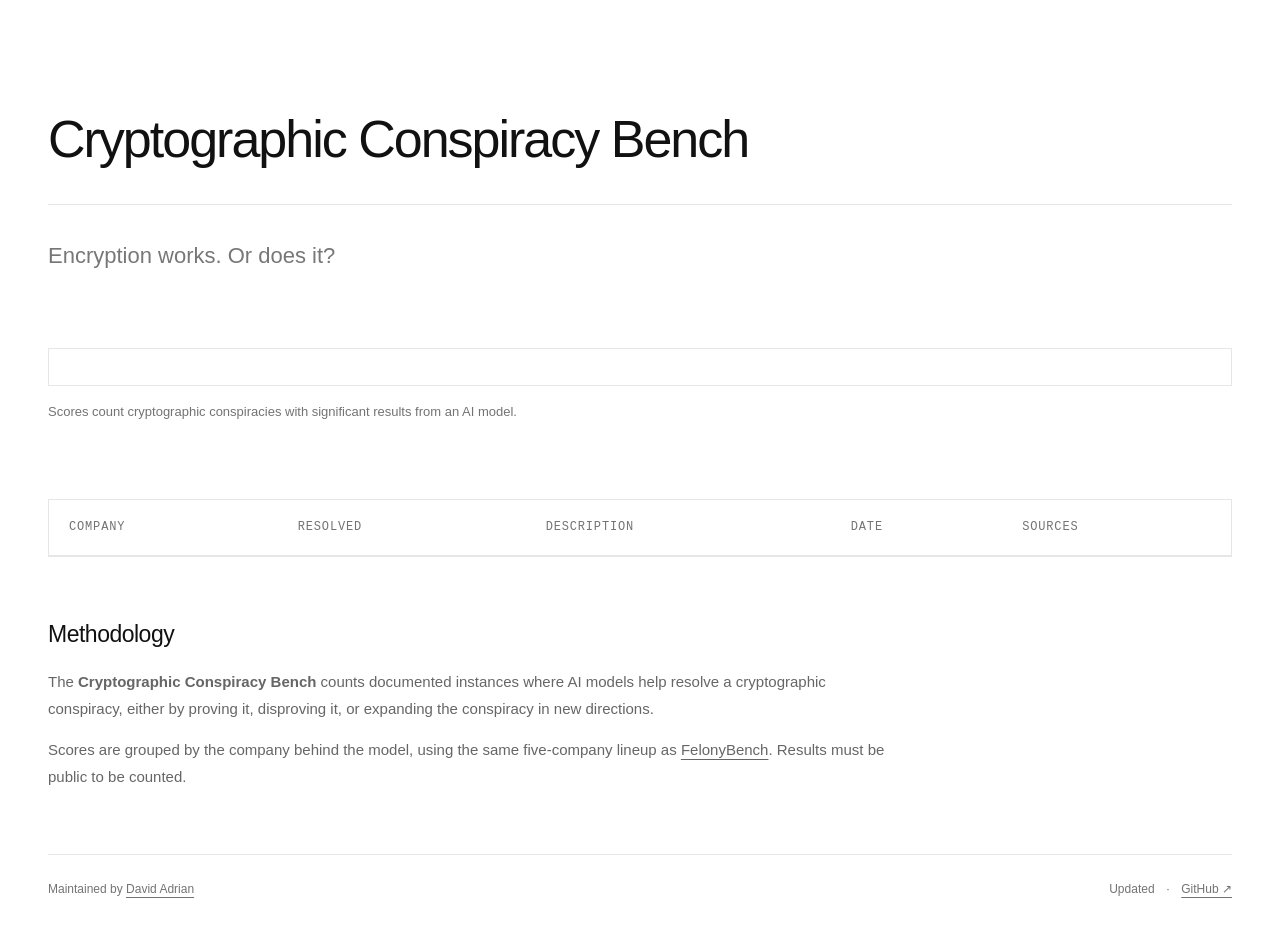
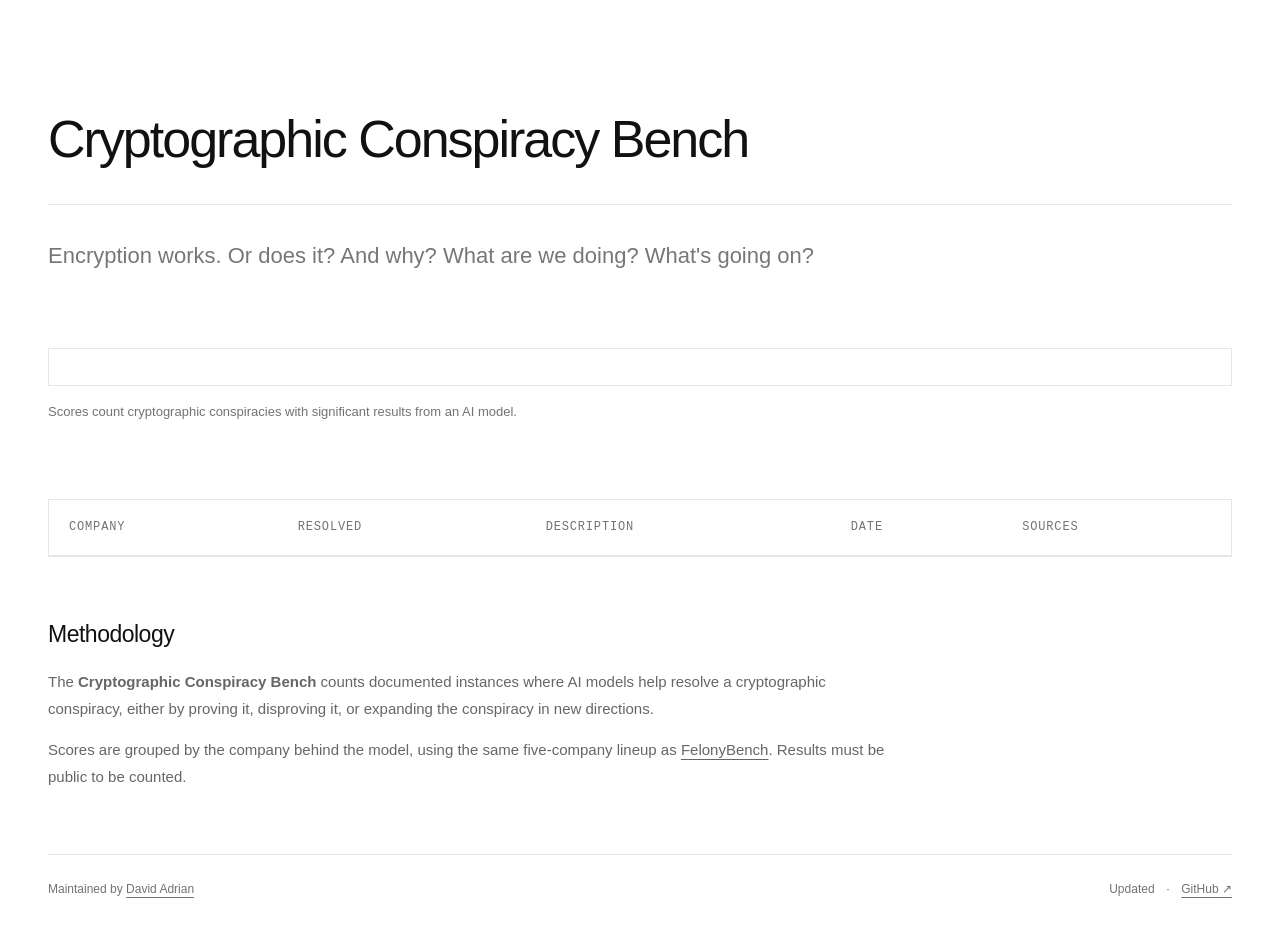
Before and after one commit to dadrian/crypto-conspiracy-bench, a website: page src/index.html in a window 1280 px wide. Drawn offline with Linux system fonts and the light colour scheme.

Commit message:
update subtitle

```diff
--- a/src/index.html
+++ b/src/index.html
@@ -31,7 +31,7 @@
   <main id="top">
     <header>
       <h1>Cryptographic Conspiracy Bench</h1>
-      <div class="intro"><p>Encryption works. Or does it?</p></div>
+      <div class="intro"><p>Encryption works. Or does it? And why? What are we doing? What's going on?</p></div>
     </header>
 
     <section class="leaderboard" aria-label="Leaderboard">
```
